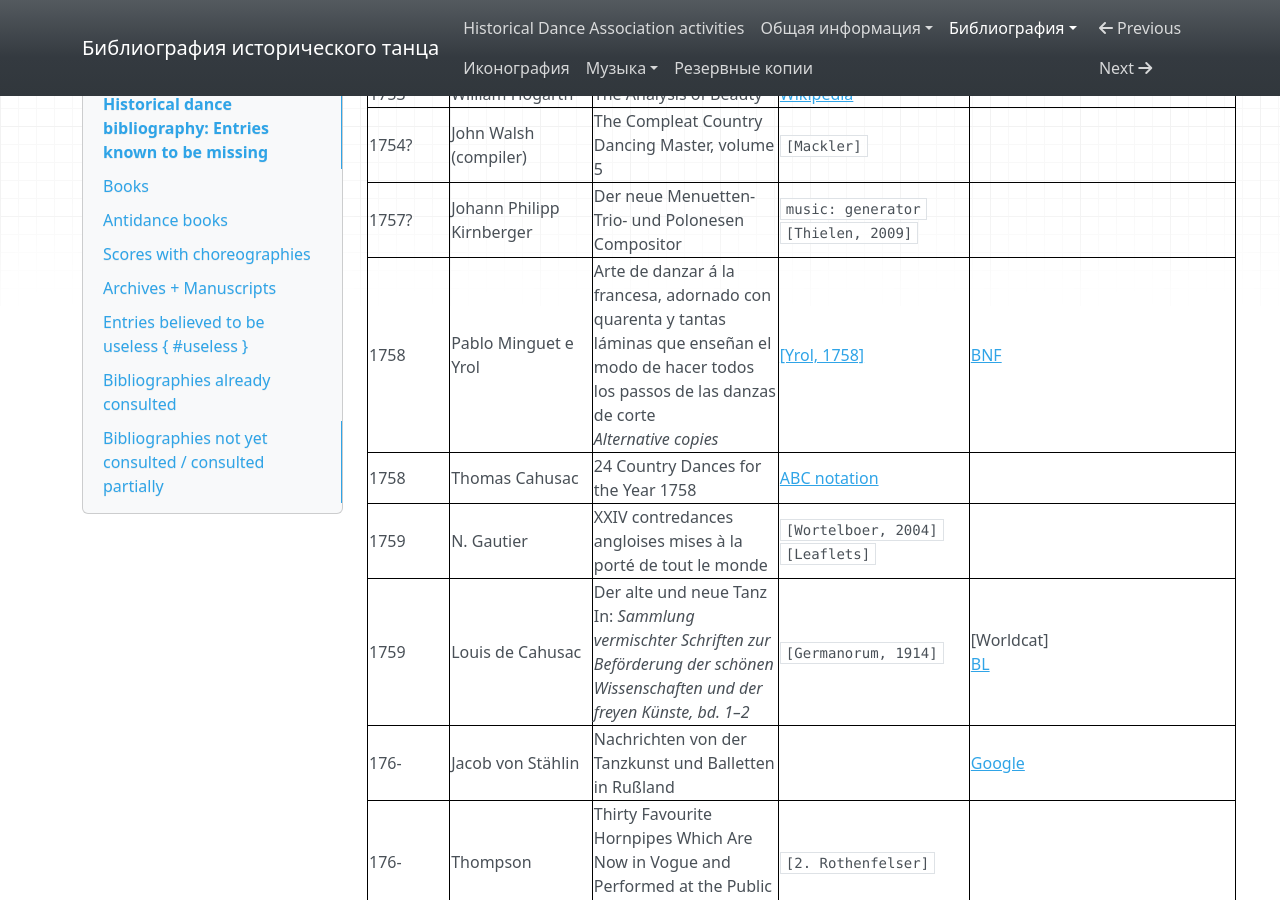
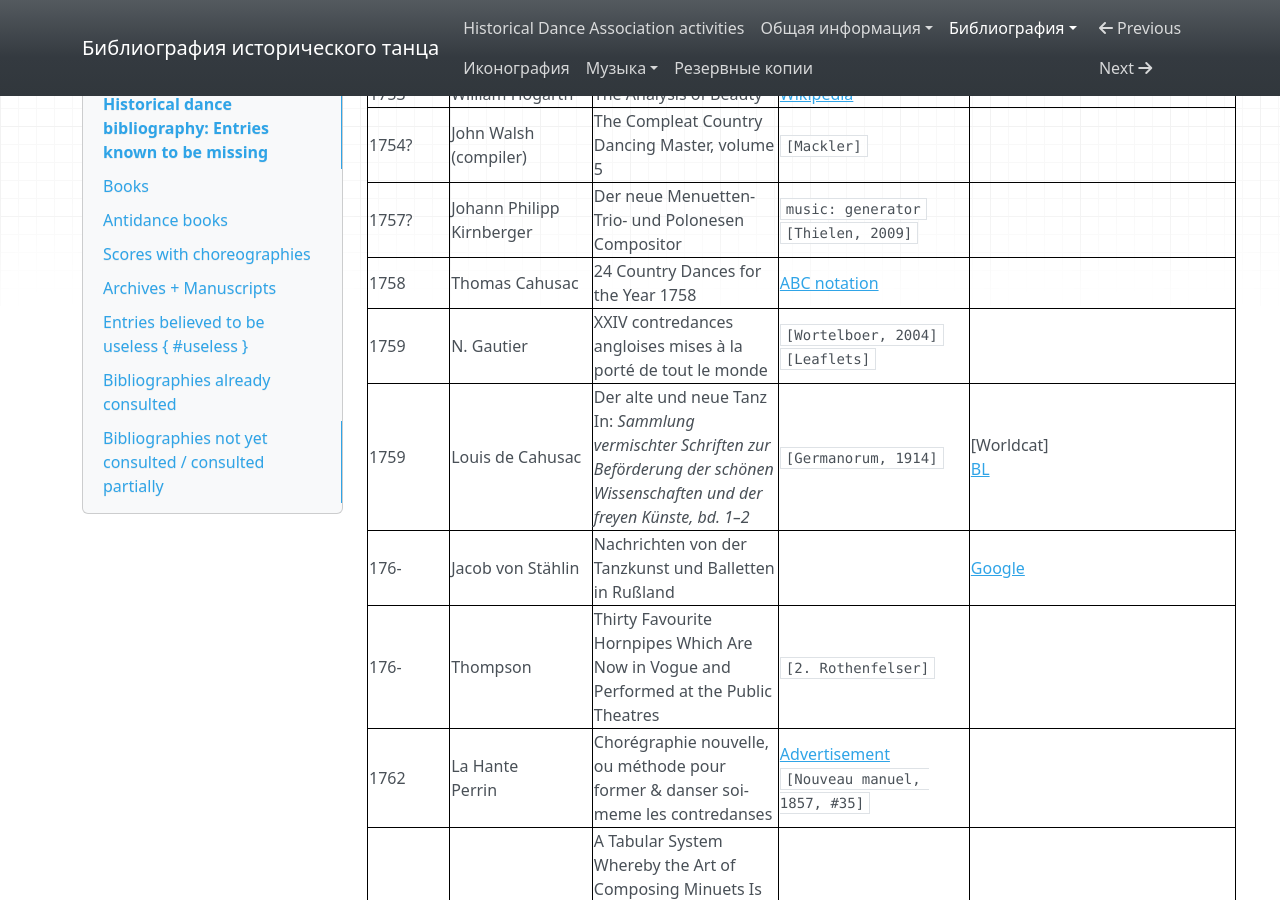
Before and after one commit to hda-technical/dancebooks, an MkDocs documentation site: the page built from docs/bib/missing.md, in a window 1280 px wide and 900 px high, scrolled down 7485 px. Built offline with MkDocs 1.6.1, drawn with Linux system fonts in a browser that asks for light colours; nearby versions of some CDN libraries.

Commit message:
Mark BNF copy of [yrol_1758_arte_3rd] as present

```diff
--- a/docs/bib/missing.md
+++ b/docs/bib/missing.md
@@ -66,7 +66,6 @@ _This table is intended to be accurate, yet sometimes it is slightly outdated._
 | 1753 | William Hogarth | The Analysis of Beauty | [Wikipedia](https://en.wikipedia.org/wiki/The_Analysis_of_Beauty) | |
 | 1754? | John Walsh (compiler) | The Compleat Country Dancing Master, volume 5 | `[Mackler]` | |
 | 1757? | Johann Philipp Kirnberger | Der neue Menuetten- Trio- und Polonesen Compositor | `music: generator`<br/>`[Thielen, 2009]` | |
-| 1758 | Pablo Minguet e Yrol | Arte de danzar á la francesa, adornado con quarenta y tantas láminas que enseñan el modo de hacer todos los passos de las danzas de corte<br/>_Alternative copies_ | [[Yrol, 1758]](https://bib.hda.org.ru/books/yrol_1758_arte) | [BNF](http://catalogue.bnf.fr/ark:/12148/cb30950723j) |
 | 1758 | Thomas Cahusac | 24 Country Dances for the Year 1758 | [ABC notation](http://www.village-music-project.org.uk/?page_id=815) | |
 | 1759 | N. Gautier | XXIV contredances angloises mises à la porté de tout le monde | `[Wortelboer, 2004]`<br/>`[Leaflets]` | |
 | 1759 | Louis de Cahusac | Der alte und neue Tanz<br/>In: _Sammlung vermischter Schriften zur Beförderung der schönen Wissenschaften und der freyen Künste, bd. 1–2_ | `[Germanorum, 1914]` | [Worldcat]<br/>[BL](http://explore.bl.uk/BLVU1:LSCOP-ALL:BLL01003237549) |
```
